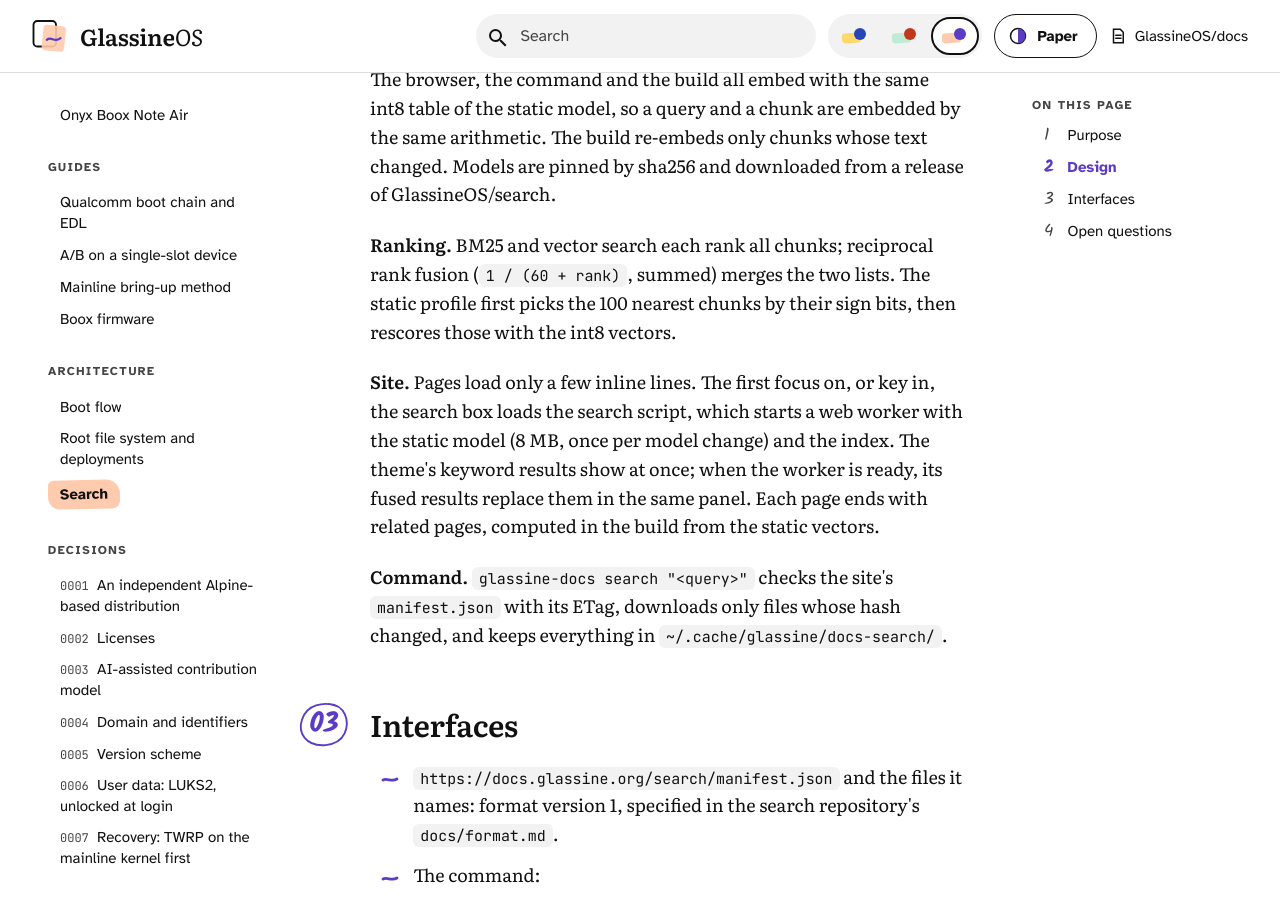
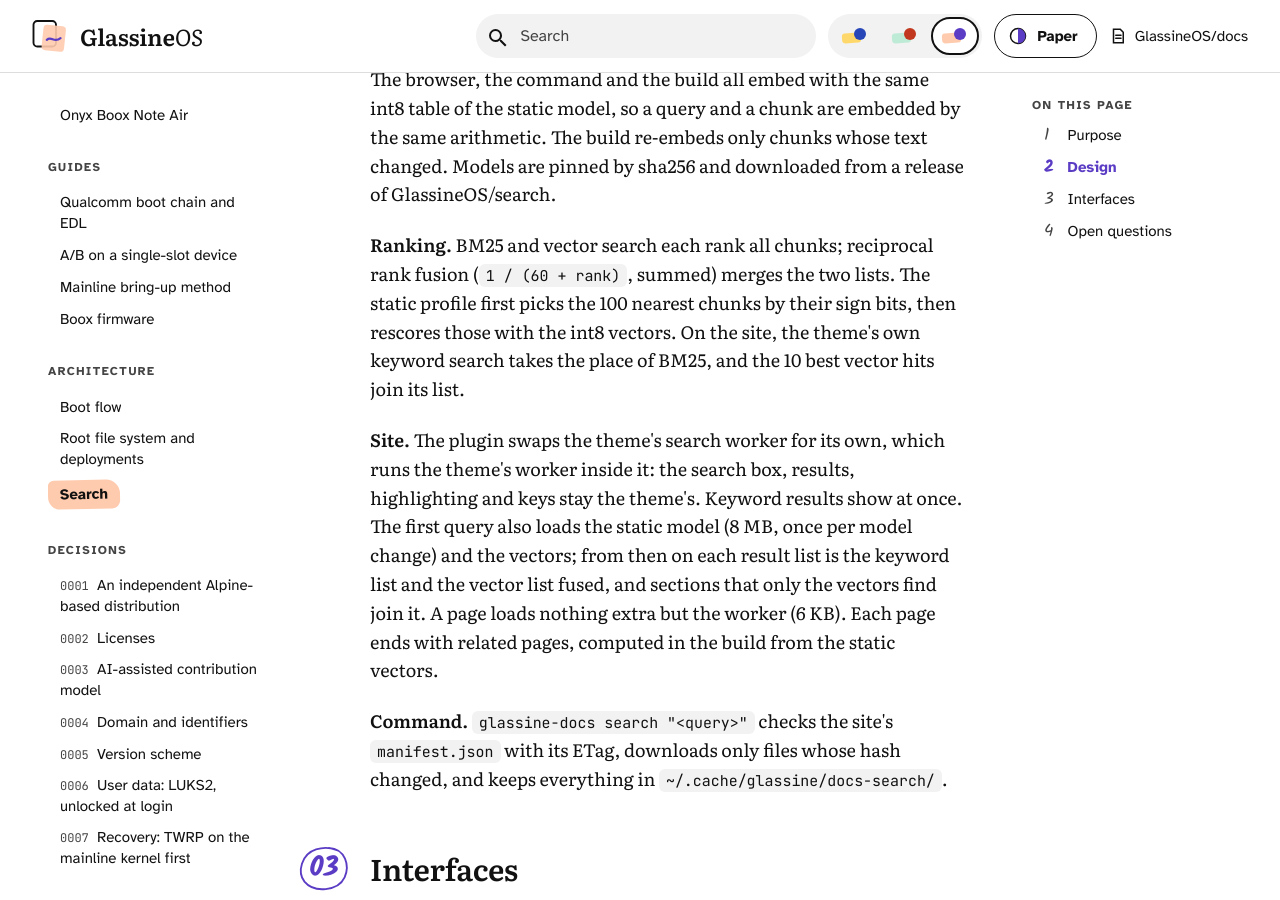
Before and after one commit to GlassineOS/docs, an MkDocs documentation site: the page built from docs/architecture/search.md, in a window 1280 px wide and 900 px high, scrolled down 1305 px. Built offline with MkDocs 1.6.1 and Material for MkDocs 9.7.7, drawn with Linux system fonts in a browser that asks for light colours.

Commit message:
Architecture: Search uses the theme's search worker swap
Assisted-by: Claude:claude-opus-5-5

```diff
--- a/docs/architecture/search.md
+++ b/docs/architecture/search.md
@@ -42,13 +42,17 @@ from a release of GlassineOS/search.
 
 **Ranking.** BM25 and vector search each rank all chunks; reciprocal rank fusion
 (`1 / (60 + rank)`, summed) merges the two lists. The static profile first picks the
-100 nearest chunks by their sign bits, then rescores those with the int8 vectors.
+100 nearest chunks by their sign bits, then rescores those with the int8 vectors. On
+the site, the theme's own keyword search takes the place of BM25, and the 10 best
+vector hits join its list.
 
-**Site.** Pages load only a few inline lines. The first focus on, or key in, the
-search box loads the search script, which starts a web worker with the static model
-(8 MB, once per model change) and the index. The theme's keyword results show at once;
-when the worker is ready, its fused results replace them in the same panel. Each page
-ends with related pages, computed in the build from the static vectors.
+**Site.** The plugin swaps the theme's search worker for its own, which runs the
+theme's worker inside it: the search box, results, highlighting and keys stay the
+theme's. Keyword results show at once. The first query also loads the static model
+(8 MB, once per model change) and the vectors; from then on each result list is the
+keyword list and the vector list fused, and sections that only the vectors find join
+it. A page loads nothing extra but the worker (6 KB). Each page ends with related
+pages, computed in the build from the static vectors.
 
 **Command.** `glassine-docs search "<query>"` checks the site's `manifest.json` with
 its ETag, downloads only files whose hash changed, and keeps everything in
```
